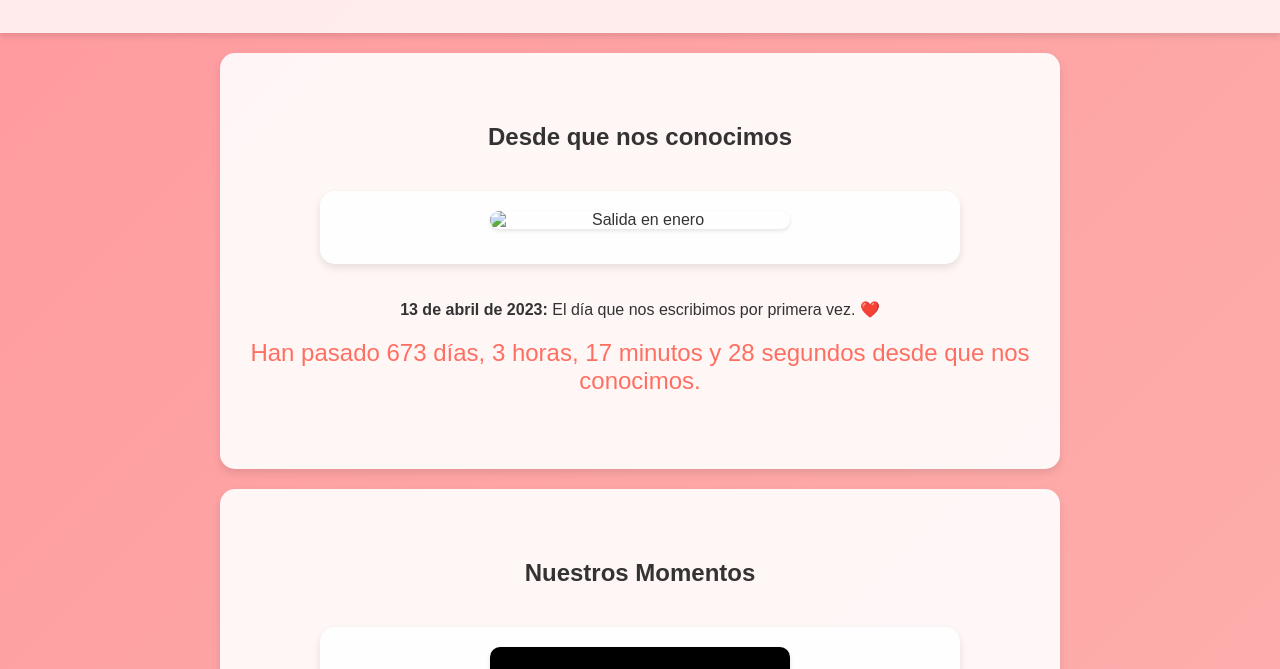
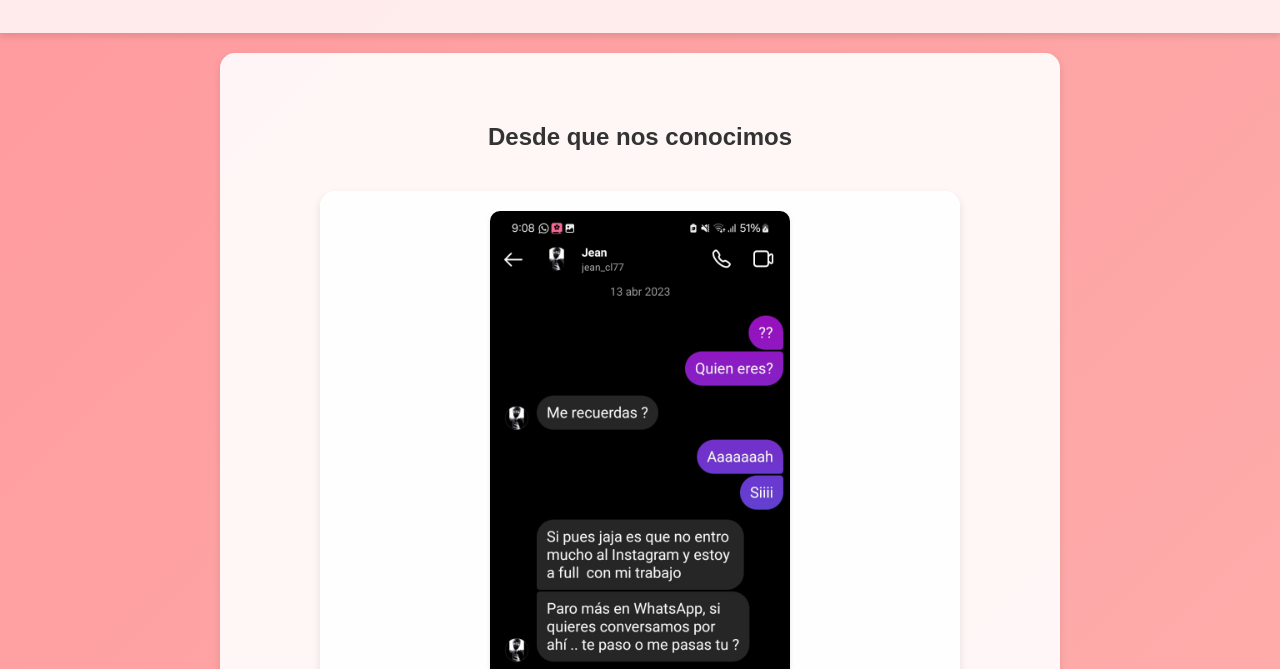
Before and after one commit to mitzy96/Jin, a plain HTML site: page index.html in a window 1280 px wide. Shown: the part 127-796 px from the top of the page. Drawn offline with Linux system fonts and the light colour scheme.

Commit message:
Update index.html

```diff
--- a/index.html
+++ b/index.html
@@ -150,7 +150,7 @@
         <h2>Desde que nos conocimos</h2>
         <div class="timeline">
         <div class="timeline-item">
-            <img src="img/inicio.jpeg" alt="Salida en enero" class="timeline-img">
+            <img src="inicio.jpeg" alt="Salida en enero" class="timeline-img">
         </div>
     </div>
         <p><strong>13 de abril de 2023:</strong> El día que nos escribimos por primera vez. ❤️</p>
```
